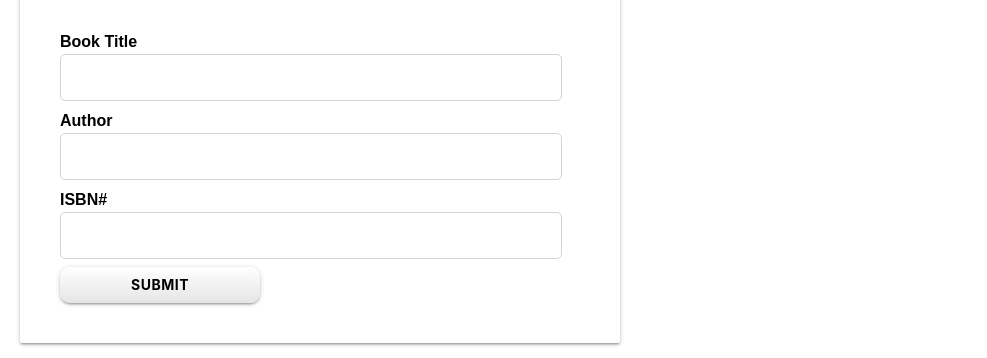
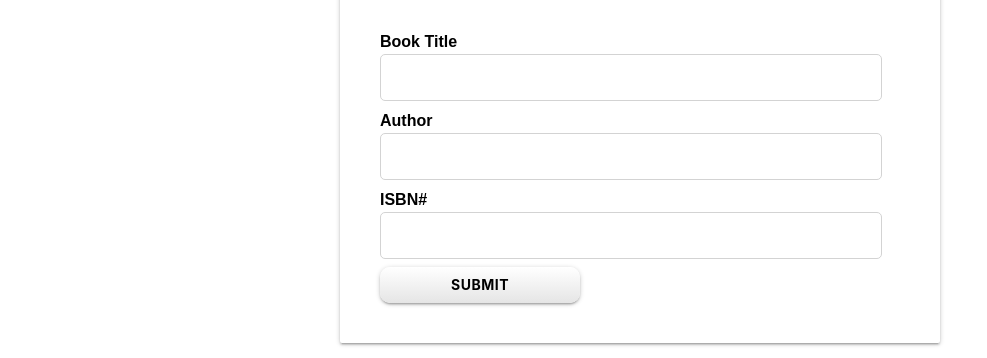
Before and after one commit to hnnmrkr/books, a plain HTML site: page index.html in a window 1280 px wide. Shown: the part 86-444 px from the top of the page, without its empty margins (0-987 px from the left). Drawn offline with nearby package versions, Linux system fonts and the light colour scheme.

Commit message:
Style changes for table

```diff
--- a/index.html
+++ b/index.html
@@ -10,7 +10,14 @@
     <link rel="stylesheet" href="https://cdnjs.cloudflare.com/ajax/libs/materialize/1.0.0/css/materialize.min.css">
 </head>
 <style>
+    html {
+        display: table;
+        margin: auto;
+    }
+
     body{
+        display: table-cell;
+        vertical-align: middle;
         padding: 20px;
         font-family: arial;
     }
```
